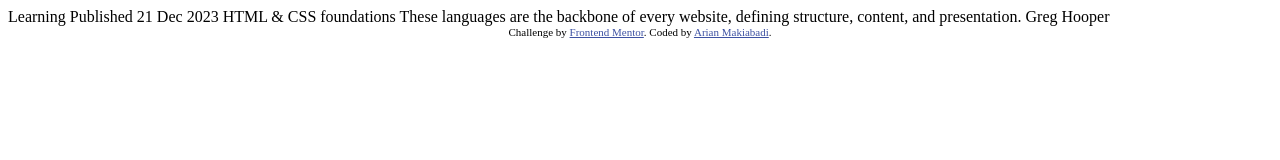
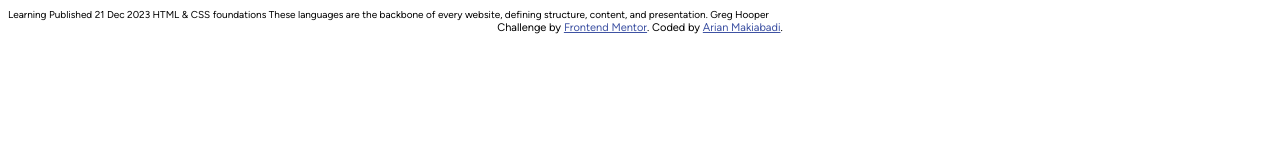
Before and after one commit to ArianMakiabadi/blog-preview-card, a plain HTML site: page index.html in a window 1280 px wide. Drawn offline with Linux system fonts and the light colour scheme.

Commit message:
root variables and font setup

```diff
--- a/styles.css
+++ b/styles.css
@@ -1,3 +1,42 @@
+@font-face {
+  font-family: "myFont";
+  src: url("./assets/fonts/Figtree-VariableFont_wght.ttf") format("truetype");
+}
+
+:root {
+  /*colors*/
+  --color-yellow: #f4d04e;
+  --color-gray-950: #111111;
+  --color-gray-500: #6b6b6b;
+  --color-white: #ffffff;
+}
+
+html {
+  /*To make each rem - 10px for easier usage of rem later on*/
+  font-size: 62.5%;
+  overflow-x: hidden;
+  font-family: "myFont", sans-serif;
+}
+
+/*typography*/
+h1,
+h2,
+p {
+  line-height: 150%;
+}
+
+h1 {
+  font-size: 2.4rem;
+}
+
+h2 {
+  font-size: 1.6rem;
+}
+
+p {
+  font-size: 1.4rem;
+}
+
 .attribution {
   font-size: 11px;
   text-align: center;
```
Also changed, not shown: 1 other file.
